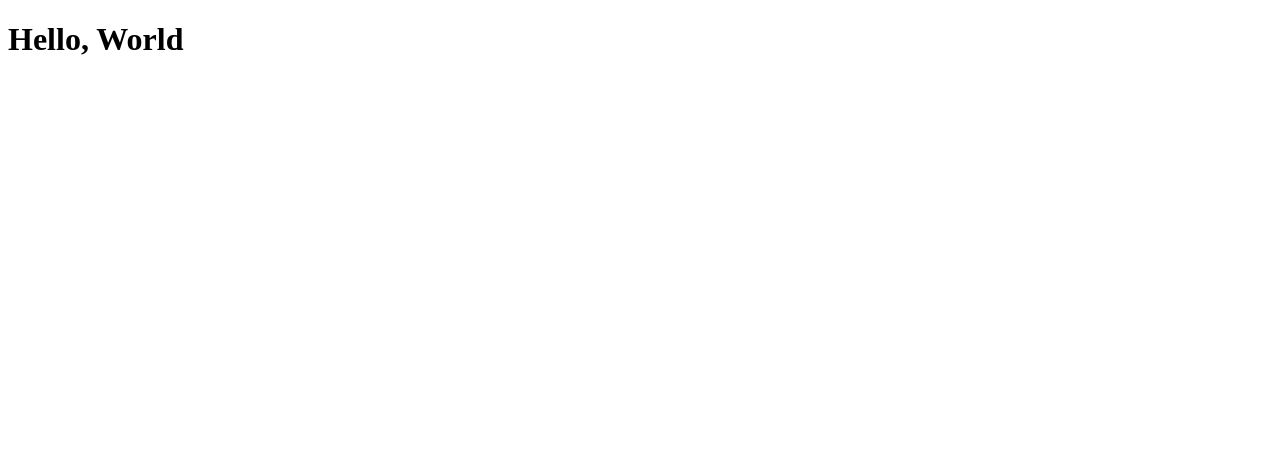
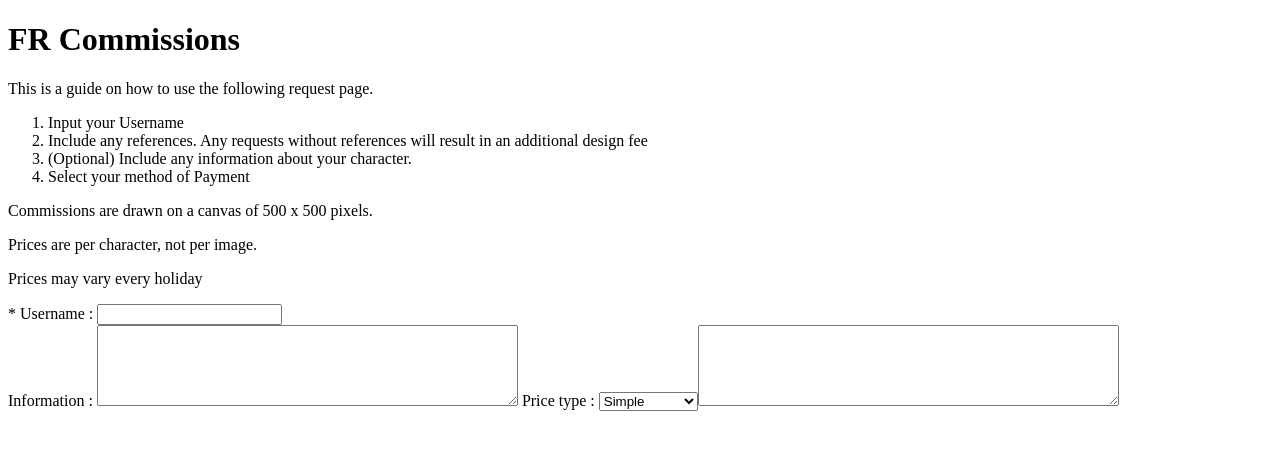
Before and after one commit to doRemiFR/request-page, a plain HTML site: page main.html in a window 1280 px wide. Drawn offline with Linux system fonts and the light colour scheme.

Commit message:
Add files via upload

```diff
--- a/main.html
+++ b/main.html
@@ -1,12 +1,46 @@
-<!-- Contributor: Ming Zhao Li
-Project: Request list -->
+<!-- Project: Request list -->
 
 <!DOCTYPE html>
 <html lang="en-US">
+<title> Flight Rising Commissions </title>
+<head>
+  <script>
+    function specialOffer() {
+      var x = document.getElementById("speOffInfo");
+      if(x.style.display === "none"){
+        x.style.display = "block";
+      } else {
+        x.style.display = "none";
+      }
+    }
+  </script>
 <body>
 
 <!-- This is the visible part of the document -->
-<h1> Hello, World </h1>
+<h1> FR Commissions </h1>
+<p> This is a guide on how to use the following request page. </p>
+<!--  -->
+<ol start="1">
+  <li> Input your Username </li>
+  <li> Include any references. Any requests without references will result in an additional design fee </li>
+  <li> (Optional) Include any information about your character. </li>
+  <li> Select your method of Payment </li>
+</ol>
+
+<p> Commissions are drawn on a canvas of 500 x 500 pixels. </p>
+<p> Prices are per character, not per image. </p>
+<p> Prices may vary every holiday </p>
+
+<form>
+  * Username : <input type="text" username = "uname"> <br>
+  Information : <textarea rows="5" cols="50"> </textarea>
+  Price type : <select name = "">
+    <option value= "simple"> Simple </option>
+    <option value= "detailed"> Detailed </option>
+    <option value= "special" onclcik="specialOffer()"> Special Offer </option>
+      <textarea rows="5" cols="50" id="sepOffInfo"> </textarea>
+  </select>
+</form>
 
 </body>
 </html>
```
